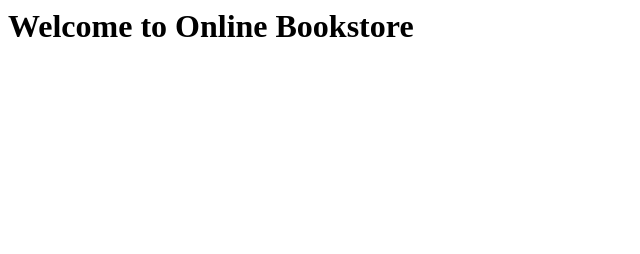
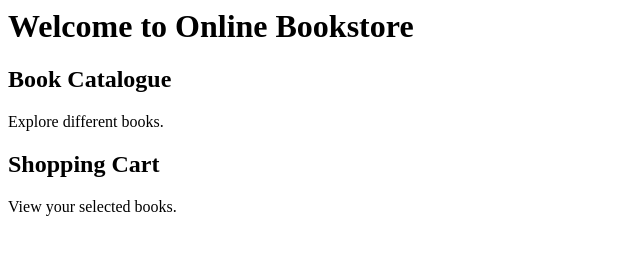
Before and after one commit to 2403a52383-wq/OnlineBookstore, a plain HTML site: page index.html in a window 1280 px wide. Shown: the whole page, without its empty margins (0-640 px from the left). Drawn offline with Linux system fonts and the light colour scheme.

Commit message:
Add shopping cart

```diff
--- a/index.html
+++ b/index.html
@@ -6,3 +6,7 @@
     <h1>Welcome to Online Bookstore</h1>
 </body>
 </html>
+<h2>Book Catalogue</h2>
+<p>Explore different books.</p>
+<h2>Shopping Cart</h2>
+<p>View your selected books.</p>
```
